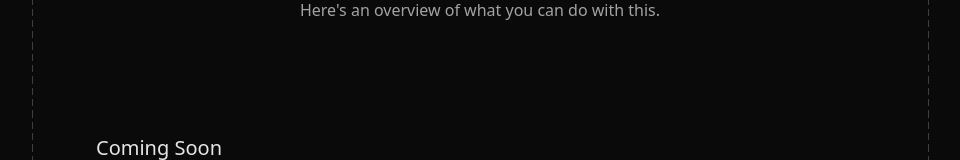
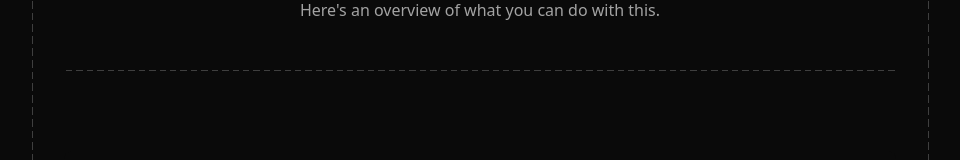
Before and after one commit to Gitstar-OC/Get-Mail, a Next.js app in the folder web/: page /home in a window 1280 px wide. Shown: the part 146-306 px from the top of the page, without its empty margins (160-1120 px from the left). Built offline with nearby package versions, Linux system fonts and the light colour scheme; no server answers; sample sign-in values are in the browser's storage.

Commit message:
Updated layout

```diff
--- a/web/app/home/page.tsx
+++ b/web/app/home/page.tsx
@@ -92,9 +92,15 @@ export default function Home() {
             <div className="text-center">
               <h2 className="text-3xl font-semibold mb-4 text-primary">Your Dashboard</h2>
               <p className="text-muted-foreground">
-                Here's an overview of what you can do with this.
+                Here&apos;s an overview of what you can do with this.
               </p>
             </div>
+
+            <div className=" top-0 left-0 right-0 flex space-y-0">
+                      {[...Array(80)].map((_, i) => (
+                        <div key={i} className="h-[1px] w-[8px] bg-border mx-[2px]" />
+                      ))}
+                    </div>
 
             <div className="space-y-0">
               {["Coming Soon", "Coming Soon", "Coming Soon", "Coming Soon"].map((section, index) => (
```
